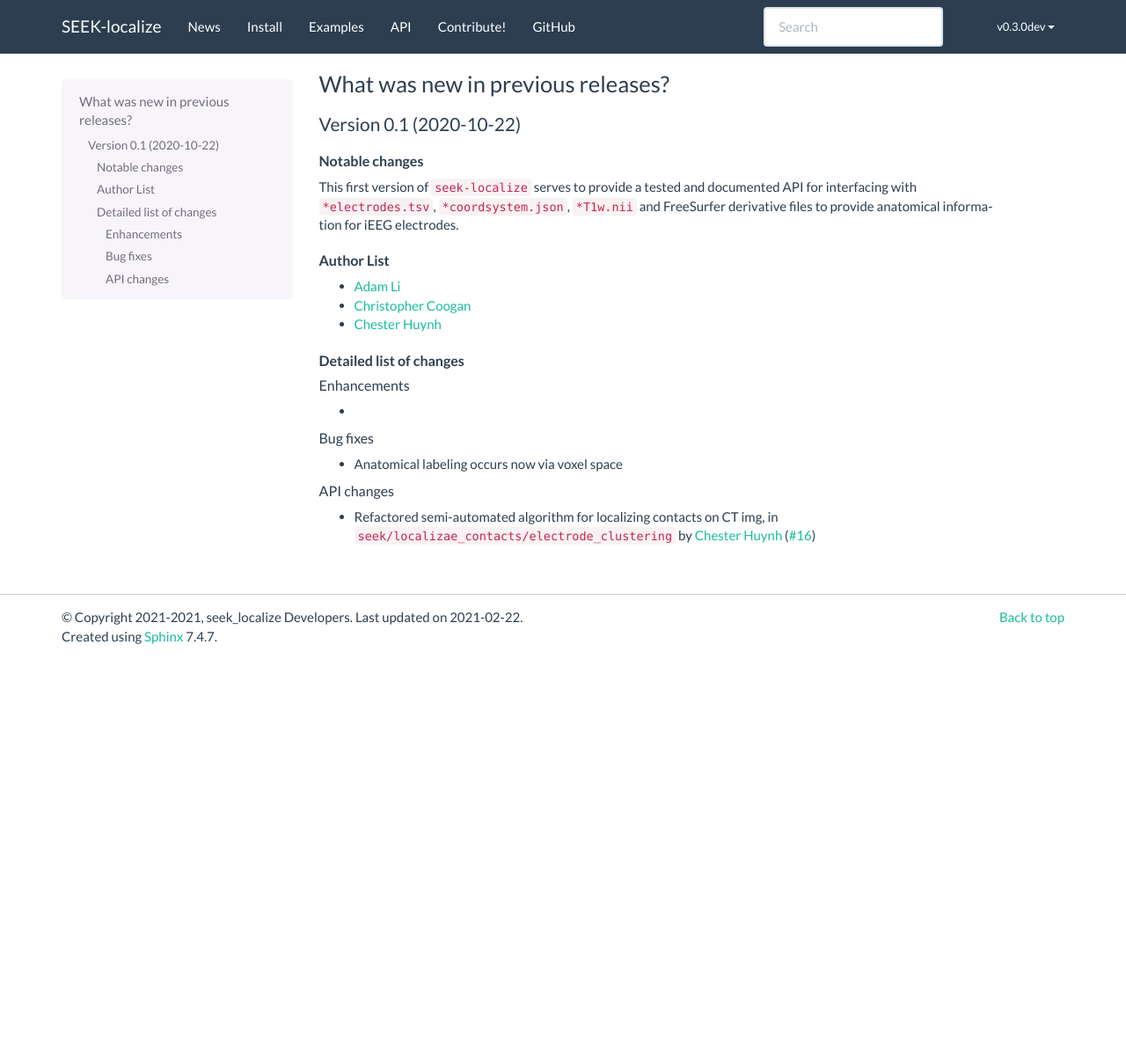
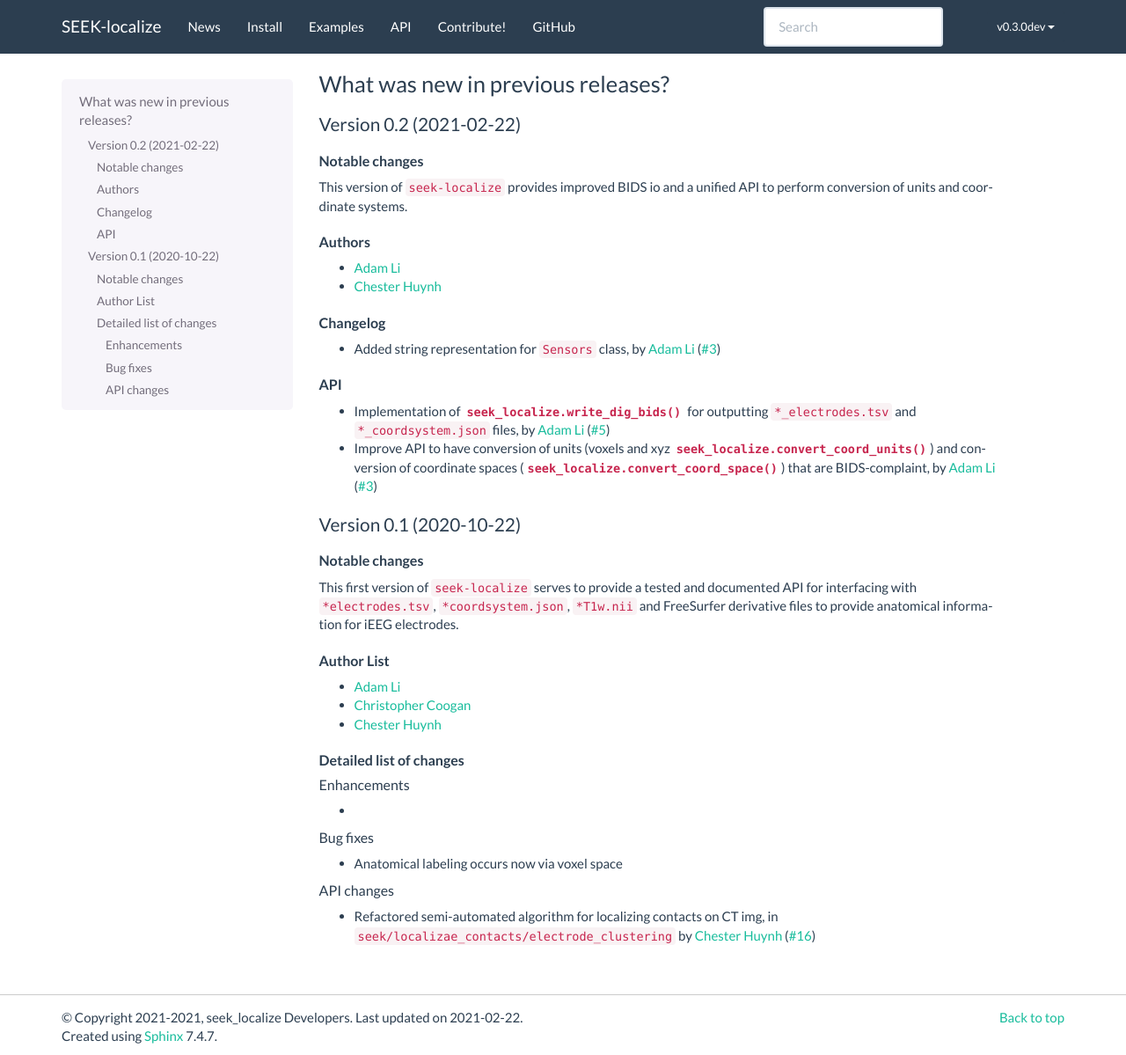
Before and after one commit to adam2392/seek_localize, a Sphinx documentation site: the page built from docs/whats_new_previous_releases.rst, in a window 1280 px wide and 1199 px high. Shown: the whole window at 88% size. Built offline with Sphinx 7.4.7, drawn with Linux system fonts in a browser that asks for light colours.

Commit message:
UPdate to vs0.3dev.

```diff
--- a/docs/whats_new_previous_releases.rst
+++ b/docs/whats_new_previous_releases.rst
@@ -4,6 +4,34 @@
 
 What was new in previous releases?
 ==================================
+
+.. currentmodule:: seek_localize
+.. _changes_0_2:
+
+Version 0.2 (2021-02-22)
+------------------------
+
+Notable changes
+~~~~~~~~~~~~~~~
+This version of ``seek-localize`` provides improved BIDS io and
+a unified API to perform conversion of units and coordinate systems.
+
+Authors
+~~~~~~~
+
+* `Adam Li`_
+* `Chester Huynh`_
+
+Changelog
+~~~~~~~~~
+
+- Added string representation for ``Sensors`` class, by `Adam Li`_ (:gh:`3`)
+
+API
+~~~
+
+- Implementation of :func:`seek_localize.write_dig_bids` for outputting ``*_electrodes.tsv`` and ``*_coordsystem.json`` files, by `Adam Li`_ (:gh:`5`)
+- Improve API to have conversion of units (voxels and xyz :func:`seek_localize.convert_coord_units`) and conversion of coordinate spaces (:func:`seek_localize.convert_coord_space`) that are BIDS-complaint, by `Adam Li`_ (:gh:`3`)
 
 .. currentmodule:: seek_localize
 .. _changes_0_1:
```
Also changed, not shown: docs/whats_new.rst (+4 -6 lines).
